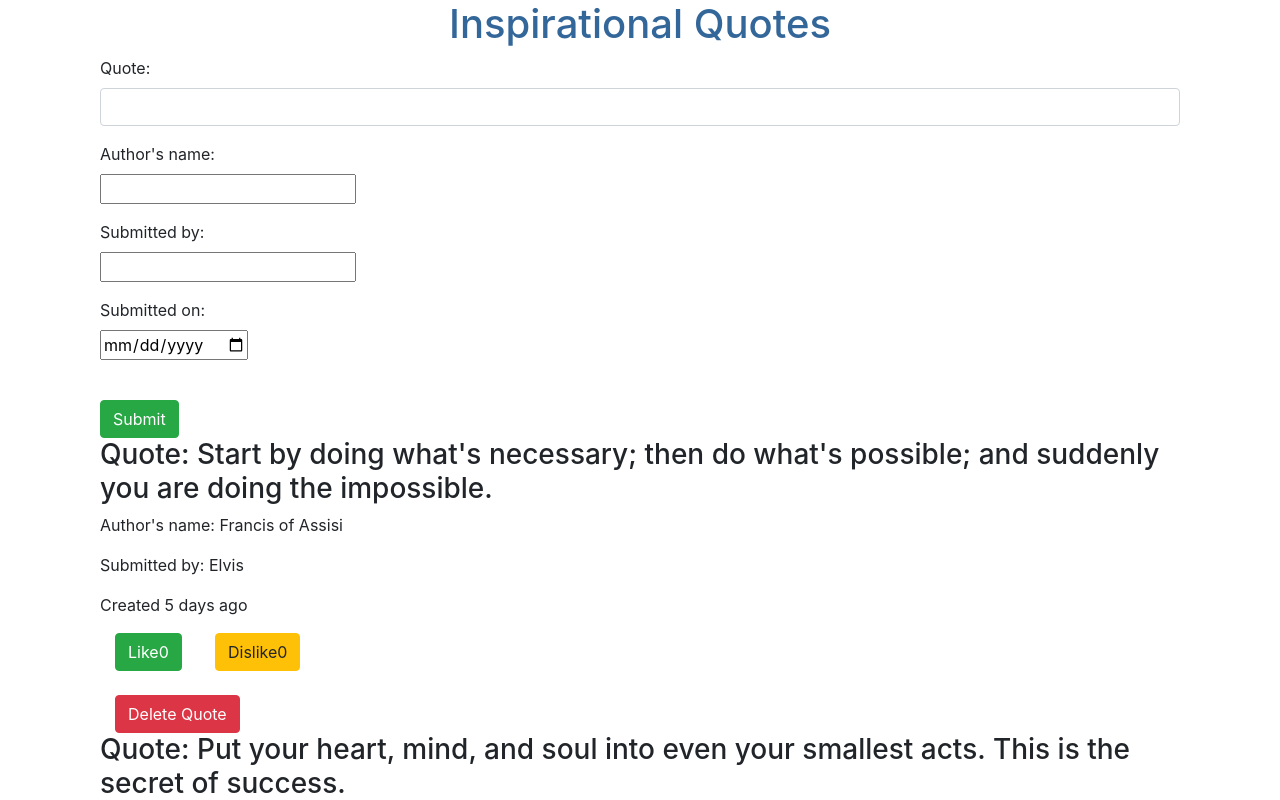
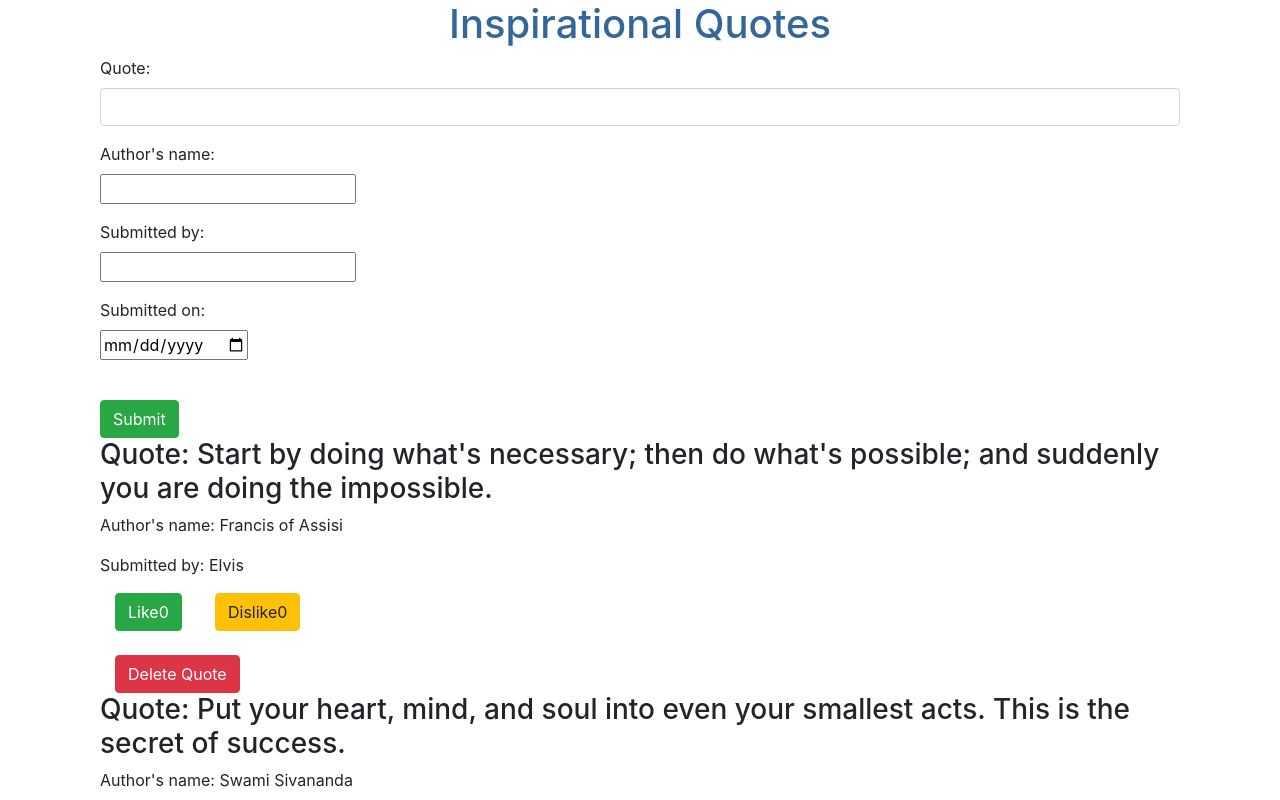
Before and after one commit to Elvandro/Quotes, an Angular app: page / in a window 1280 px wide. Shown: the top 800 px of the page. Built offline with nearby package versions, Linux system fonts and the light colour scheme.

Commit message:
This commit will make modifications to html files

```diff
--- a/src/app/quote/quote.component.html
+++ b/src/app/quote/quote.component.html
@@ -4,7 +4,6 @@
     <h3>Quote: {{inspiration.quote}}</h3>
     <p>Author's name: {{inspiration.author}}</p>
     <p>Submitted by: {{inspiration.person}}</p>
-    <p>Created {{inspiration.dateCreated|timeCount}} days ago</p>
     <app-quote-details [inspiration]='inspiration' (complete)='eliminateQuote($event,i)'></app-quote-details>
   </div>
 </div>
--- a/src/app/time-count.pipe.ts
+++ b/src/app/time-count.pipe.ts
@@ -7,8 +7,8 @@ export class TimeCountPipe implements PipeTransform {
 
   transform(value: any, args?: any): any {
     let today:Date = new Date(); // current date and timeCount
-    let todayWithNoTime:any = new Date(today.getFullYear(),today.getMonth(),today.getDate())
-    var dateDifference = Math.abs(value-todayWithNoTime)//returns value in milliseconds
+    let todayWithNoTime:any = new Date(today.getFullYear(),today.getMonth(),today.getDate());
+    var dateDifference = Math.abs(value-todayWithNoTime);//returns value in milliseconds
     const secondsInADay = 86400;
 
     var dateDifferenceSeconds = dateDifference*0.001; //converts to seconds
```
